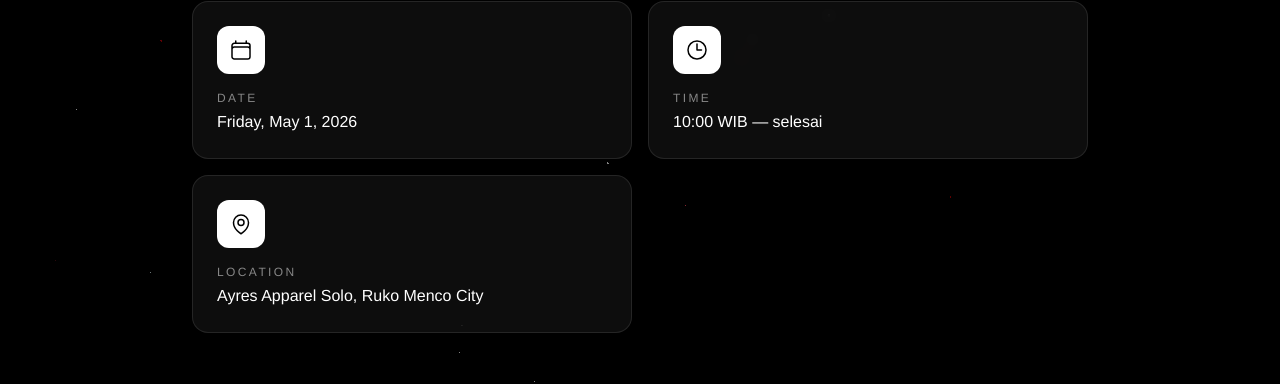
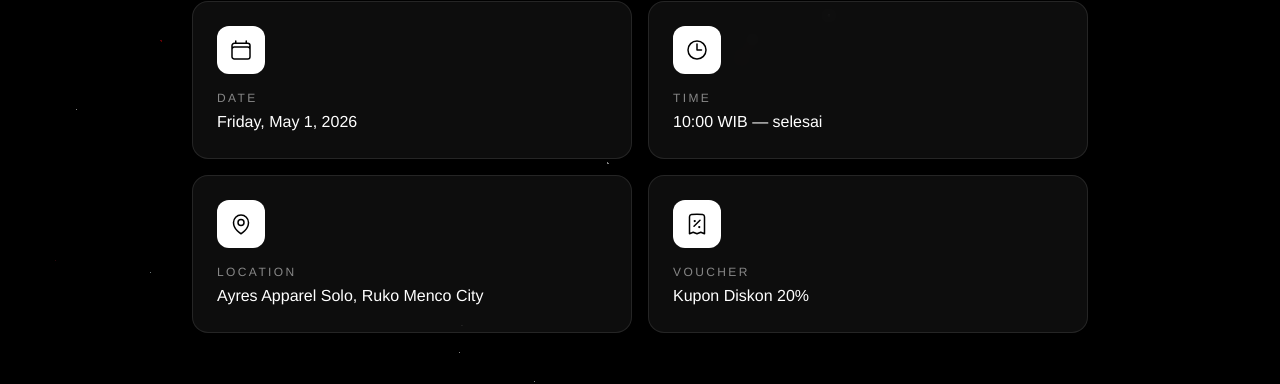
Before and after one commit to EzraNahumury/undangan-ayres, a Next.js app: page / in a window 1280 px wide. Shown: the part 1170-1554 px from the top of the page. Built offline with nearby package versions, Linux system fonts and the light colour scheme.

Commit message:
add card

```diff
--- a/app/components/EventInfo.tsx
+++ b/app/components/EventInfo.tsx
@@ -26,6 +26,15 @@ const details = [
     ),
     label: "Location",
     value: "Ayres Apparel Solo, Ruko Menco City",
+  },
+  {
+    icon: (
+      <svg className="h-6 w-6" fill="none" viewBox="0 0 24 24" stroke="currentColor" strokeWidth={1.5}>
+        <path strokeLinecap="round" strokeLinejoin="round" d="M9 14.25l6-6m4.5-3.493V21.75l-3.75-1.5-3.75 1.5-3.75-1.5-3.75 1.5V4.757c0-1.108.806-2.057 1.907-2.185a48.507 48.507 0 0111.186 0c1.1.128 1.907 1.077 1.907 2.185zM9.75 9h.008v.008H9.75V9zm.375 0a.375.375 0 11-.75 0 .375.375 0 01.75 0zm4.125 6h.008v.008h-.008V15zm.375 0a.375.375 0 11-.75 0 .375.375 0 01.75 0z" />
+      </svg>
+    ),
+    label: "Voucher",
+    value: "Kupon Diskon 20%",
   },
 ];
 
```
